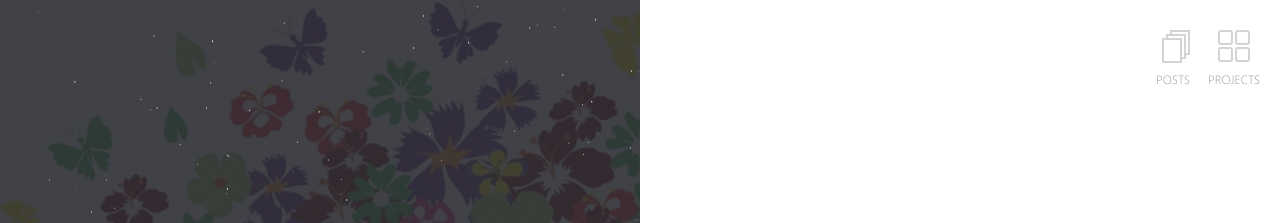
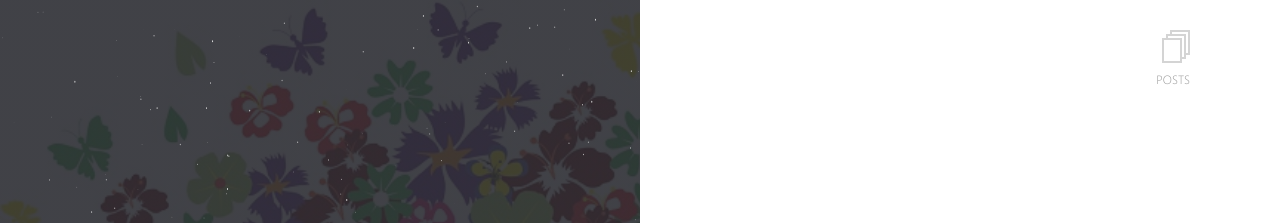
Before and after one commit to maverickamit/blog, a Jekyll site: the page built from index.md, in a window 1280 px wide. Shown: the top 223 px of the page. Built offline with Jekyll 4.4.1, drawn with Linux system fonts in a browser that asks for light colours; our own code applies the rules of GitHub Pages for plain Markdown files.

Commit message:
Update home.html

```diff
--- a/_layouts/home.html
+++ b/_layouts/home.html
@@ -26,10 +26,6 @@ layout: compress
   <div class="block-right">
     <a href="{{ site.url }}/posts" title="posts" class="posts-menu-icon"></a>
     <span class="posts-link">POSTS</span>
-    <a title="project" class="projects-menu-icon">
-      <span></span>
-    </a>
-    <span class="projects-link">PROJECTS</span>
     <div class="content">
       <div class="about-info">
         {{ content }}
```
